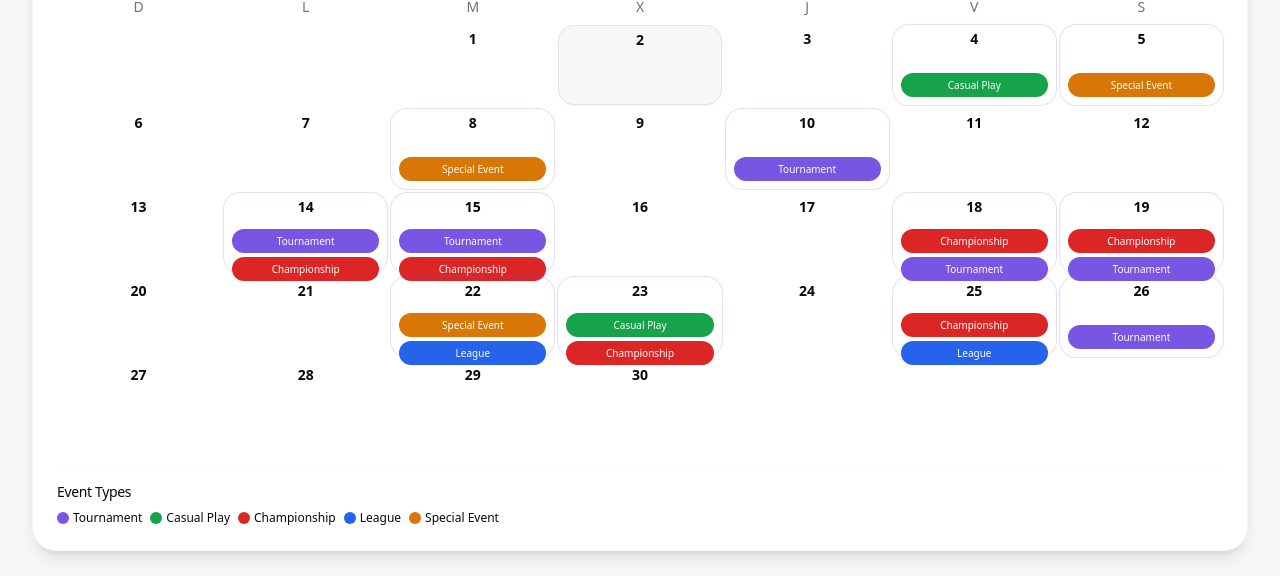
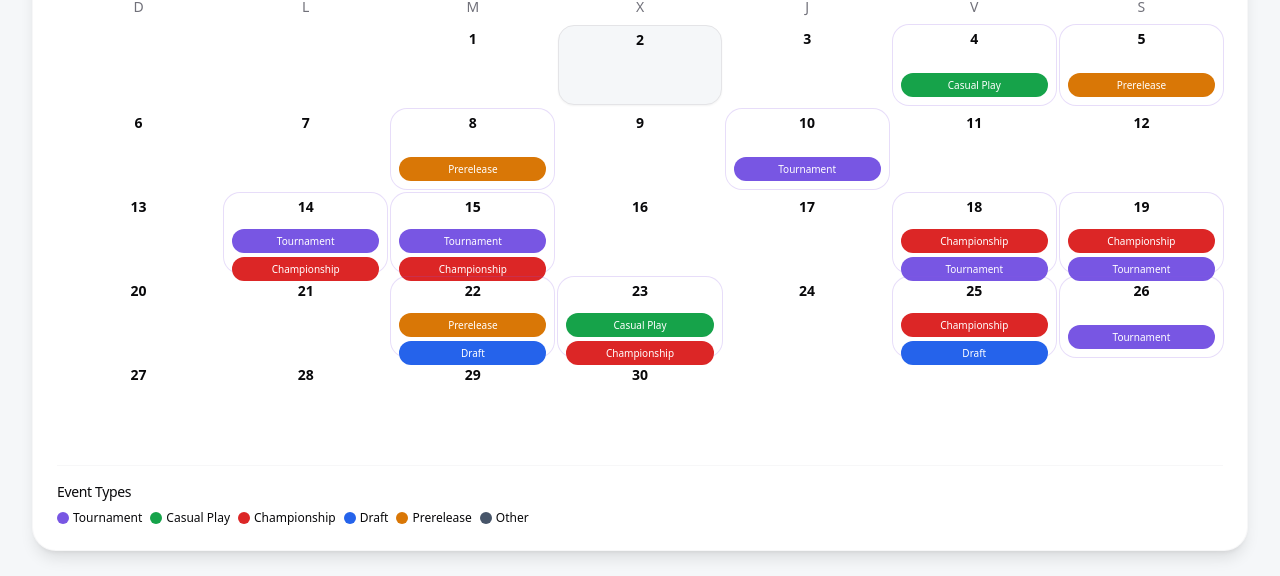
Before and after one commit to Dharnon/card-event-nexus, a React (Vite) app: page /calendar in a window 1280 px wide. Shown: the part 287-863 px from the top of the page. Built offline with nearby package versions, Linux system fonts and the light colour scheme.

Commit message:
Fix: Type and property errors in event handling
Fixes several type errors related to EventType, Event properties, and component props. Corrects casing of EventType values and ensures correct property access within components.

```diff
--- a/src/components/CreateEventForm.tsx
+++ b/src/components/CreateEventForm.tsx
@@ -1,3 +1,4 @@
+
 import { useState } from 'react';
 import { useNavigate } from 'react-router-dom';
 import { useForm } from 'react-hook-form';
@@ -32,8 +33,17 @@ const formatOptions: EventFormat[] = [
 ];
 
 const typeOptions: EventType[] = [
-  'Tournament', 'Casual Play', 'Championship', 'League', 'Special Event'
+  'tournament', 'casual', 'championship', 'draft', 'prerelease', 'other'
 ];
+
+const typeLabels: Record<EventType, string> = {
+  'tournament': 'Tournament',
+  'casual': 'Casual Play',
+  'championship': 'Championship',
+  'draft': 'Draft',
+  'prerelease': 'Prerelease',
+  'other': 'Other'
+};
 
 const locationOptions = [
   'Madrid', 'Barcelona', 'Valencia', 'Sevilla', 'Bilbao'
@@ -43,7 +53,7 @@ const formSchema = z.object({
   title: z.string().min(5, { message: 'Title must be at least 5 characters' }),
   description: z.string().min(20, { message: 'Description must be at least 20 characters' }),
   format: z.enum(['Standard', 'Modern', 'Legacy', 'Commander', 'Pioneer', 'Vintage', 'Draft', 'Sealed', 'Prerelease', 'Other'] as const),
-  type: z.enum(['Tournament', 'Casual Play', 'Championship', 'League', 'Special Event'] as const),
+  type: z.enum(['tournament', 'casual', 'championship', 'draft', 'prerelease', 'other'] as const),
   date: z.date({ required_error: 'Please select a date' }),
   time: z.string().regex(/^([0-1]?[0-9]|2[0-3]):[0-5][0-9]$/, { message: 'Please enter a valid time in 24h format' }),
   duration: z.string().min(1, { message: 'Please enter the duration' }),
--- a/src/components/EventCalendar.tsx
+++ b/src/components/EventCalendar.tsx
@@ -1,4 +1,3 @@
-
 import { useState } from 'react';
 import * as dateFns from 'date-fns';
 import { es } from 'date-fns/locale';
@@ -22,11 +21,21 @@ interface EventCalendarProps {
 
 // Define colors for different event types
 const typeColors: Record<EventType, { bg: string, color: string }> = {
-  'Tournament': { bg: 'bg-magic-purple', color: 'text-white' },
-  'Casual Play': { bg: 'bg-green-600', color: 'text-white' },
-  'Championship': { bg: 'bg-red-600', color: 'text-white' },
-  'League': { bg: 'bg-blue-600', color: 'text-white' },
-  'Special Event': { bg: 'bg-amber-600', color: 'text-white' }
+  'tournament': { bg: 'bg-magic-purple', color: 'text-white' },
+  'casual': { bg: 'bg-green-600', color: 'text-white' },
+  'championship': { bg: 'bg-red-600', color: 'text-white' },
+  'draft': { bg: 'bg-blue-600', color: 'text-white' },
+  'prerelease': { bg: 'bg-amber-600', color: 'text-white' },
+  'other': { bg: 'bg-slate-600', color: 'text-white' }
+};
+
+const typeLabels: Record<EventType, string> = {
+  'tournament': 'Tournament',
+  'casual': 'Casual Play',
+  'championship': 'Championship',
+  'draft': 'Draft',
+  'prerelease': 'Prerelease',
+  'other': 'Other'
 };
 
 const EventCalendar = ({ events }: EventCalendarProps) => {
@@ -140,11 +149,11 @@ const EventCalendar = ({ events }: EventCalendarProps) => {
                                     <div
                                       className={`text-[10px] rounded-sm px-1 py-0.5 truncate w-full ${typeColors[type].bg} ${typeColors[type].color}`}
                                     >
-                                      {type}
+                                      {typeLabels[type]}
                                     </div>
                                   </TooltipTrigger>
                                   <TooltipContent side="bottom">
-                                    <p>{dayEvents.filter(e => e.type === type).length} {type} events</p>
+                                    <p>{dayEvents.filter(e => e.type === type).length} {typeLabels[type]} events</p>
                                   </TooltipContent>
                                 </Tooltip>
                               </TooltipProvider>
@@ -197,7 +206,7 @@ const EventCalendar = ({ events }: EventCalendarProps) => {
               {Object.entries(typeColors).map(([type, colors]) => (
                 <div key={type} className="flex items-center">
                   <div className={`w-3 h-3 rounded-sm ${colors.bg} mr-1`}></div>
-                  <span className="text-xs">{type}</span>
+                  <span className="text-xs">{typeLabels[type as EventType]}</span>
                 </div>
               ))}
             </div>
--- a/src/components/EventCard.tsx
+++ b/src/components/EventCard.tsx
@@ -1,10 +1,9 @@
-
 import * as dateFns from 'date-fns';
 import { CalendarClock, MapPin, Users, CreditCard, Star } from 'lucide-react';
 import { Link } from 'react-router-dom';
 import { Badge } from '@/components/ui/badge';
 import { Card, CardContent, CardDescription, CardFooter, CardHeader, CardTitle } from '@/components/ui/card';
-import { Event, EventFormat } from '@/types';
+import { Event, EventFormat, EventType } from '@/types';
 import { AspectRatio } from '@/components/ui/aspect-ratio';
 
 const formatColors: Record<EventFormat, string> = {
@@ -21,11 +20,21 @@ const formatColors: Record<EventFormat, string> = {
 };
 
 const typeColors: Record<string, string> = {
-  'Tournament': 'bg-magic-purple/20 text-magic-purple border-magic-purple/30',
-  'Casual Play': 'bg-green-900/20 text-green-700 border-green-700/30',
-  'Championship': 'bg-red-900/20 text-red-700 border-red-700/30',
-  'League': 'bg-blue-900/20 text-blue-700 border-blue-700/30',
-  'Special Event': 'bg-amber-900/20 text-amber-700 border-amber-700/30'
+  'tournament': 'bg-magic-purple/20 text-magic-purple border-magic-purple/30',
+  'casual': 'bg-green-900/20 text-green-700 border-green-700/30',
+  'championship': 'bg-red-900/20 text-red-700 border-red-700/30',
+  'draft': 'bg-blue-900/20 text-blue-700 border-blue-700/30',
+  'prerelease': 'bg-amber-900/20 text-amber-700 border-amber-700/30',
+  'other': 'bg-slate-900/20 text-slate-700 border-slate-700/30'
+};
+
+const typeLabels: Record<EventType, string> = {
+  'tournament': 'Tournament',
+  'casual': 'Casual Play',
+  'championship': 'Championship',
+  'draft': 'Draft',
+  'prerelease': 'Prerelease',
+  'other': 'Other'
 };
 
 interface EventCardProps {
@@ -60,7 +69,7 @@ const EventCard = ({ event, className = '' }: EventCardProps) => {
           )}
           <div className="flex flex-wrap gap-2 mb-2">
             <Badge variant="outline" className={`${typeColors[event.type] || ''} rounded-full shadow-sm`}>
-              {event.type}
+              {typeLabels[event.type]}
             </Badge>
             <Badge variant="outline" className={`${formatColors[event.format] || ''} rounded-full shadow-sm`}>
               {event.format}
--- a/src/components/EventDetail.tsx
+++ b/src/components/EventDetail.tsx
@@ -1,4 +1,3 @@
-
 import * as dateFns from 'date-fns';
 import { es } from 'date-fns/locale';
 import {
@@ -18,7 +17,7 @@ import { Card, CardContent, CardDescription, CardFooter, CardHeader, CardTitle }
 import { Separator } from '@/components/ui/separator';
 import { useToast } from '@/hooks/use-toast';
 import { useAuth } from '@/context/AuthContext';
-import { Event, EventFormat } from '@/types';
+import { Event, EventFormat, EventType } from '@/types';
 
 interface EventDetailProps {
   event: Event;
@@ -38,11 +37,21 @@ const formatColors: Record<EventFormat, string> = {
 };
 
 const typeColors: Record<string, string> = {
-  'Tournament': 'bg-magic-purple/10 text-magic-purple border-magic-purple/30',
-  'Casual Play': 'bg-green-100 text-green-700',
-  'Championship': 'bg-red-100 text-red-700',
-  'League': 'bg-blue-100 text-blue-700',
-  'Special Event': 'bg-amber-100 text-amber-700'
+  'tournament': 'bg-magic-purple/10 text-magic-purple border-magic-purple/30',
+  'casual': 'bg-green-100 text-green-700',
+  'championship': 'bg-red-100 text-red-700',
+  'draft': 'bg-blue-100 text-blue-700',
+  'prerelease': 'bg-amber-100 text-amber-700',
+  'other': 'bg-slate-100 text-slate-700'
+};
+
+const typeLabels: Record<EventType, string> = {
+  'tournament': 'Tournament',
+  'casual': 'Casual Play',
+  'championship': 'Championship',
+  'draft': 'Draft',
+  'prerelease': 'Prerelease',
+  'other': 'Other'
 };
 
 const EventDetail = ({ event }: EventDetailProps) => {
@@ -86,7 +95,7 @@ const EventDetail = ({ event }: EventDetailProps) => {
       <CardHeader>
         <div className="flex flex-wrap gap-2 mb-2">
           <Badge variant="outline" className={typeColors[event.type] || ''}>
-            {event.type}
+            {typeLabels[event.type]}
           </Badge>
           <Badge variant="outline" className={formatColors[event.format] || ''}>
             {event.format}
--- a/src/components/EventFilters.tsx
+++ b/src/components/EventFilters.tsx
@@ -1,3 +1,4 @@
+
 import { useState } from 'react';
 import * as dateFns from 'date-fns';
 import { es } from 'date-fns/locale';
@@ -36,8 +37,17 @@ const formatOptions: EventFormat[] = [
 ];
 
 const typeOptions: EventType[] = [
-  'Tournament', 'Casual Play', 'Championship', 'League', 'Special Event'
+  'tournament', 'casual', 'championship', 'draft', 'prerelease', 'other'
 ];
+
+const typeLabels: Record<EventType, string> = {
+  'tournament': 'Tournament',
+  'casual': 'Casual Play',
+  'championship': 'Championship',
+  'draft': 'Draft',
+  'prerelease': 'Prerelease',
+  'other': 'Other'
+};
 
 const locationOptions = [
   'Madrid', 'Barcelona', 'Valencia', 'Sevilla', 'Bilbao'
--- a/src/context/EventContext.tsx
+++ b/src/context/EventContext.tsx
@@ -1,6 +1,6 @@
 
 import React, { createContext, useContext, useState, useEffect } from 'react';
-import { Event, EventFormat, EventType } from '@/types';
+import { Event, EventFormat, EventType, EventLocation } from '@/types';
 import { format, parseISO, addDays, addHours } from 'date-fns';
 
 interface EventContextType {
@@ -44,7 +44,7 @@ const generateMockEvents = (): Event[] => {
   const mockEvents: Event[] = [];
 
   const formats: EventFormat[] = ['Standard', 'Modern', 'Legacy', 'Commander', 'Pioneer', 'Draft', 'Sealed', 'Prerelease'];
-  const types: EventType[] = ['Tournament', 'Casual Play', 'Championship', 'League', 'Special Event'];
+  const types: EventType[] = ['tournament', 'casual', 'championship', 'draft', 'prerelease'];
   const cities = ['Madrid', 'Barcelona', 'Valencia', 'Sevilla', 'Bilbao'];
   const storeIds = ['1', '2', '3'];
 
@@ -63,7 +63,7 @@ const generateMockEvents = (): Event[] => {
     mockEvents.push({
       id: eventId,
       title: `${format} ${type} - ${city}`,
-      description: `Join us for an exciting ${format} ${type.toLowerCase()} event! Players of all skill levels are welcome.`,
+      description: `Join us for an exciting ${format} ${type} event! Players of all skill levels are welcome.`,
       format,
       type,
       startDate: startDate.toISOString(),
```
Also changed, not shown: src/types/index.ts (+18 -6 lines).
